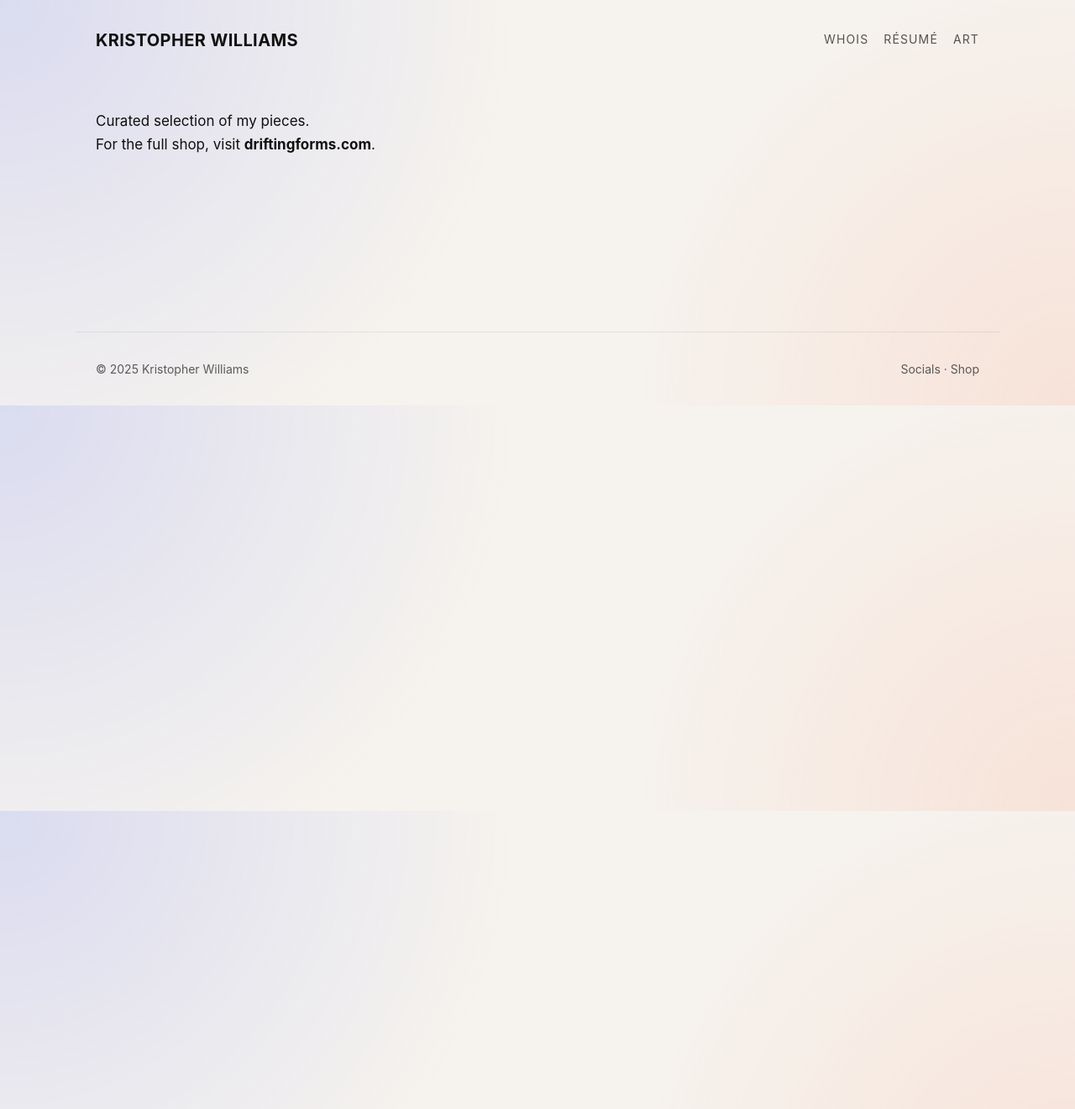
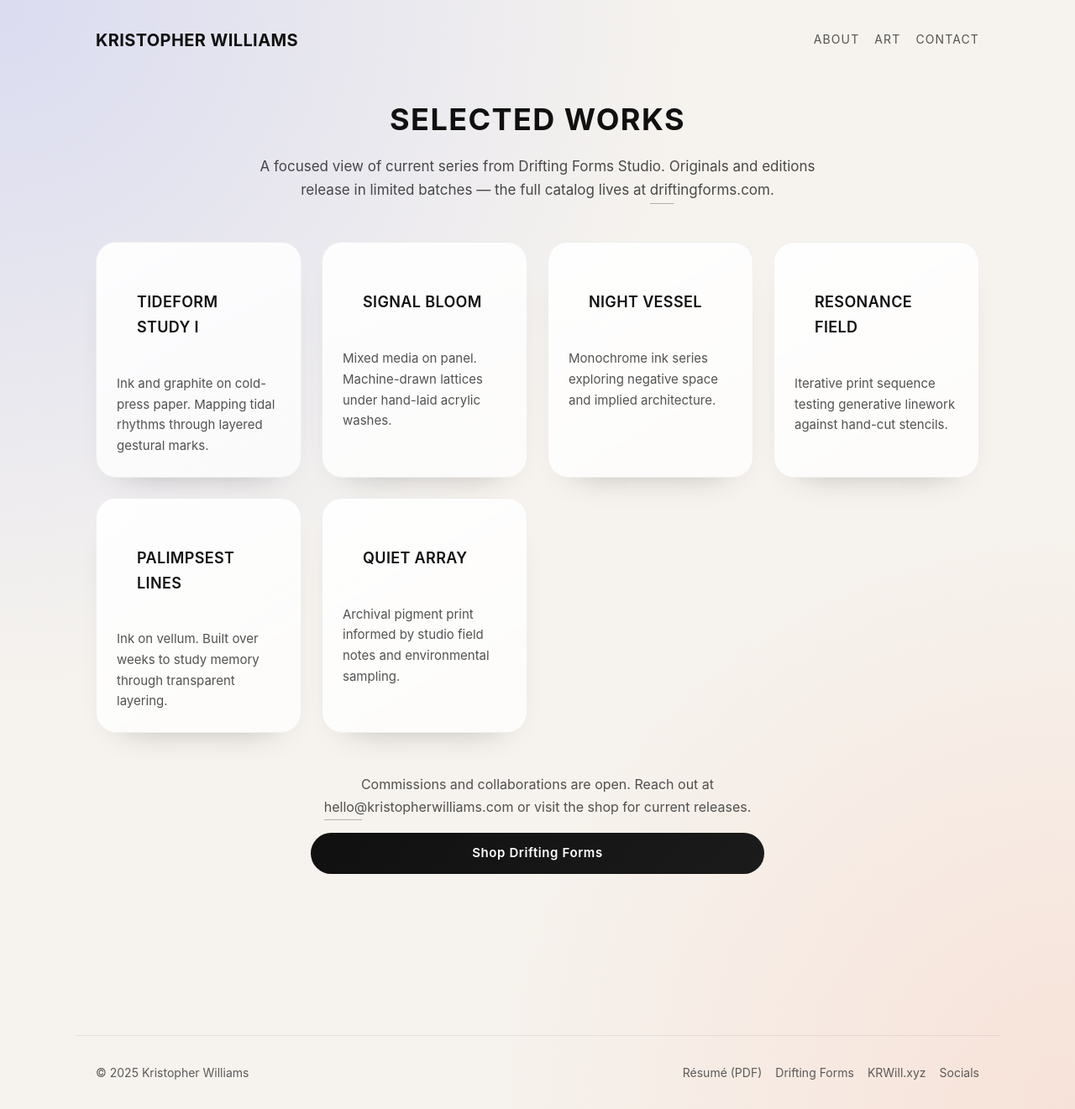
Before and after one commit to krwillxyz/kristopherwilliams.com, a Jekyll site: the page built from art.md, in a window 1280 px wide. Shown: the whole page at 84% size. Built offline with Jekyll 4.4.1, drawn with Linux system fonts in a browser that asks for light colours.

```diff
--- a/_layouts/default.html
+++ b/_layouts/default.html
@@ -32,7 +32,7 @@
   nav a::after{content:"";position:absolute;left:0;bottom:0;width:100%;height:2px;background:currentColor;transform:scaleX(0);transform-origin:left;transition:transform .25s ease}
   nav a:hover::after{transform:scaleX(1)}
   main{padding-top:16px;padding-bottom:96px}
-  footer{color:var(--muted);font-size:14px;border-top:1px solid var(--border);margin-top:96px;display:flex;justify-content:space-between;align-items:center;gap:16px}
+  footer{color:var(--muted);font-size:14px;border-top:1px solid var(--border);margin-top:96px;display:flex;flex-wrap:wrap;justify-content:space-between;align-items:center;gap:16px}
   footer a{color:var(--muted)}
   .muted{color:var(--muted)}
 
@@ -60,7 +60,8 @@
   .story-block::before{content:"";position:absolute;inset:-80px auto auto -80px;width:220px;height:220px;border-radius:50%;background:radial-gradient(circle,rgba(47,76,255,0.18),transparent 60%);opacity:0.7;pointer-events:none}
   .story-block:nth-of-type(2)::before{left:auto;right:-60px}
   .story-block:nth-of-type(3)::before{top:auto;bottom:-80px}
-  .story-block header{font-size:13px;letter-spacing:0.22em;text-transform:uppercase;color:var(--muted);margin-bottom:18px}
+  .story-block header{font-size:13px;letter-spacing:0.22em;text-transform:uppercase;color:var(--muted);margin-bottom:14px;display:inline-flex;align-items:center;gap:10px}
+  .story-block header::before{content:"";display:inline-block;width:10px;height:10px;border-radius:50%;background:var(--accent);box-shadow:0 0 0 4px rgba(47,76,255,0.08)}
   .story-block p{margin:0;font-size:18px;max-width:62ch}
 
   .cta{margin-top:96px}
@@ -68,9 +69,26 @@
   .cta__card h2{margin:0 0 16px;font-size:32px;letter-spacing:0.08em;text-transform:uppercase}
   .cta__card p{margin:0 0 28px;font-size:17px;color:rgba(16,16,16,0.82)}
 
+  .gallery-intro{margin:0 auto 48px;max-width:700px;text-align:center}
+  .gallery-intro h1{margin:0 0 12px;font-size:36px;letter-spacing:0.04em;text-transform:uppercase}
+  .gallery-intro p{margin:0;font-size:17px;color:rgba(16,16,16,0.75)}
+  .gallery-grid{display:grid;gap:24px;grid-template-columns:repeat(auto-fit,minmax(220px,1fr));margin-bottom:48px}
+  .gallery-card{padding:24px;border-radius:24px;background:linear-gradient(150deg,rgba(255,255,255,0.92),rgba(255,255,255,0.7));border:1px solid rgba(16,16,16,0.06);box-shadow:0 20px 40px -34px rgba(16,16,16,0.45)}
+  .gallery-card header{margin:0 0 8px;font-size:18px;font-weight:600;letter-spacing:0.02em;text-transform:uppercase}
+  .gallery-card p{margin:0;font-size:15px;color:rgba(16,16,16,0.72)}
+  .gallery-cta{margin:0 auto;max-width:540px;text-align:center;display:grid;gap:18px}
+  .gallery-cta p{margin:0;font-size:16px;color:rgba(16,16,16,0.72)}
+
   .link-underline{position:relative;display:inline-block}
   .link-underline::after{content:"";position:absolute;left:0;bottom:-3px;width:100%;height:1px;background:currentColor;opacity:0.4;transition:opacity .2s ease,transform .2s ease;transform-origin:left;transform:scaleX(0.2)}
   .link-underline:hover::after{opacity:0.9;transform:scaleX(1)}
+
+  .contact{margin:0 auto;max-width:760px;padding:48px;border-radius:36px;background:linear-gradient(140deg,rgba(255,255,255,0.95),rgba(255,255,255,0.7));border:1px solid rgba(16,16,16,0.08);box-shadow:0 20px 50px -30px rgba(16,16,16,0.5)}
+  .contact header h1{margin:0 0 12px;font-size:36px;letter-spacing:0.06em;text-transform:uppercase}
+  .contact header p{margin:0 0 24px;font-size:17px;color:rgba(16,16,16,0.75)}
+  .contact__actions{display:grid;gap:12px;margin-bottom:24px}
+  .contact__note{margin:0;font-size:15px;color:rgba(16,16,16,0.58)}
+  .contact__links{display:flex;flex-wrap:wrap;gap:16px;font-size:14px;text-transform:uppercase;letter-spacing:0.12em}
 
   @media (max-width:880px){
     header,main,footer{padding:24px 18px}
@@ -87,23 +105,28 @@
     .story{margin-top:72px}
     .story-block{padding:28px;border-radius:24px}
     .cta__card{padding:36px;border-radius:28px}
+    .contact{padding:36px;border-radius:28px}
+    .contact header h1{font-size:30px}
+    .gallery-intro h1{font-size:30px}
   }
 </style>
 </head><body>
 <header>
   <h1 style="margin:0">{{ site.title }}</h1>
   <nav>
-    <a href="/">whois</a>
-    <a href="/resume">résumé</a>
+    <a href="/">about</a>
     <a href="/art">art</a>
+    <a href="/contact">contact</a>
   </nav>
 </header>
 <main>{{ content }}</main>
 <footer>
   <span class="muted">© {{ "now" | date: "%Y" }} {{ site.title }}</span>
-  <span style="float:right">
-    <a class="muted" href="https://krwill.xyz/socials">Socials</a> ·
-    <a class="muted" href="https://driftingforms.com">Shop</a>
+  <span class="muted" style="display:flex;gap:16px;flex-wrap:wrap;align-items:center">
+    <a class="muted" href="/assets/kristopher-williams-resume.pdf">Résumé (PDF)</a>
+    <a class="muted" href="https://driftingforms.com">Drifting Forms</a>
+    <a class="muted" href="https://krwill.xyz">KRWill.xyz</a>
+    <a class="muted" href="https://krwill.xyz/socials">Socials</a>
   </span>
 </footer>
 </body></html>
--- a/art.md
+++ b/art.md
@@ -3,5 +3,39 @@ layout: default
 title: art
 ---
 
-Curated selection of my pieces.
-For the full shop, visit **[driftingforms.com](https://driftingforms.com)**.
+<section class="gallery-intro">
+  <h1>Selected works</h1>
+  <p>A focused view of current series from Drifting Forms Studio. Originals and editions release in limited batches — the full catalog lives at <a href="https://driftingforms.com" target="_blank" rel="noopener" class="link-underline">driftingforms.com</a>.</p>
+</section>
+
+<section class="gallery-grid">
+  <article class="gallery-card">
+    <header>Tideform Study I</header>
+    <p>Ink and graphite on cold-press paper. Mapping tidal rhythms through layered gestural marks.</p>
+  </article>
+  <article class="gallery-card">
+    <header>Signal Bloom</header>
+    <p>Mixed media on panel. Machine-drawn lattices under hand-laid acrylic washes.</p>
+  </article>
+  <article class="gallery-card">
+    <header>Night Vessel</header>
+    <p>Monochrome ink series exploring negative space and implied architecture.</p>
+  </article>
+  <article class="gallery-card">
+    <header>Resonance Field</header>
+    <p>Iterative print sequence testing generative linework against hand-cut stencils.</p>
+  </article>
+  <article class="gallery-card">
+    <header>Palimpsest Lines</header>
+    <p>Ink on vellum. Built over weeks to study memory through transparent layering.</p>
+  </article>
+  <article class="gallery-card">
+    <header>Quiet Array</header>
+    <p>Archival pigment print informed by studio field notes and environmental sampling.</p>
+  </article>
+</section>
+
+<section class="gallery-cta">
+  <p>Commissions and collaborations are open. Reach out at <a href="mailto:hello@kristopherwilliams.com" class="link-underline">hello@kristopherwilliams.com</a> or visit the shop for current releases.</p>
+  <a class="btn" href="https://driftingforms.com" target="_blank" rel="noopener">Shop Drifting Forms</a>
+</section>
```
Also changed, not shown: contact.md (added, +20 -0 lines), index.md (+15 -12 lines), 1 other file.
